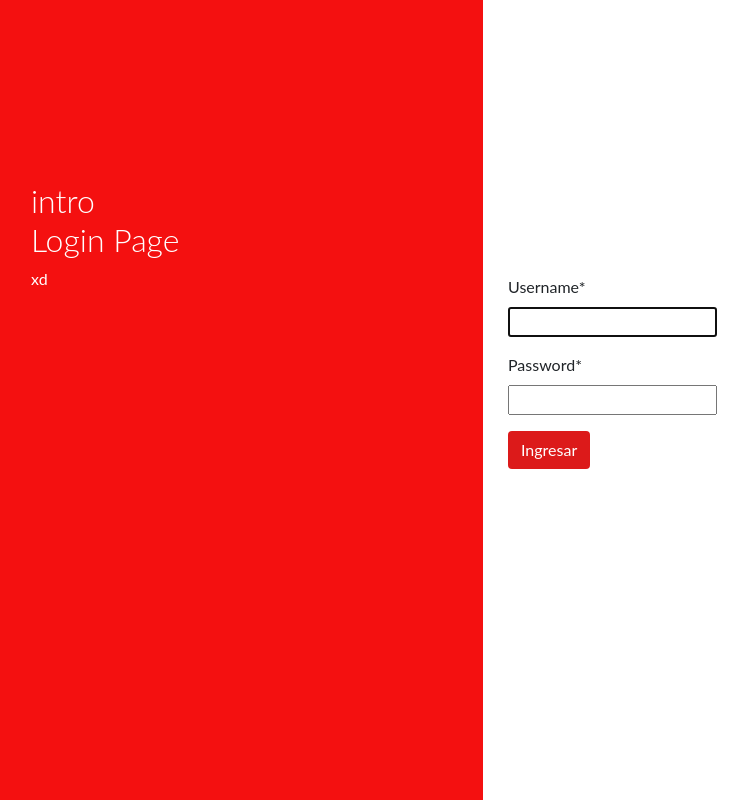
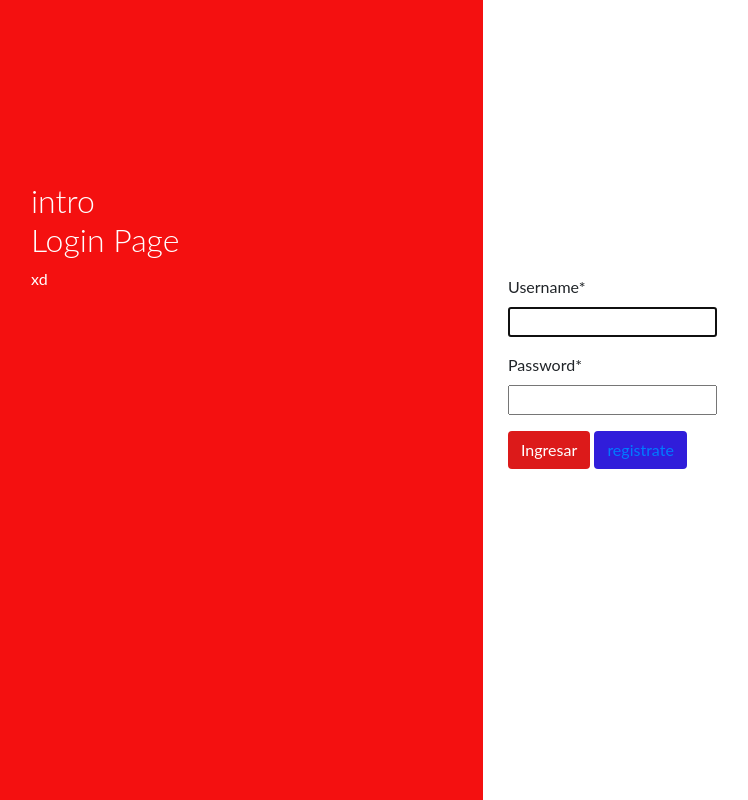
Before and after one commit to Alfonso54/Androide-17, a Django app: page /A_17_app/login/ in a window 1280 px wide. Shown: the whole page, without its empty margins (29-777 px from the left). Run offline with Django 4.2, Linux system fonts and the light colour scheme; some libraries are stand-ins or nearby versions.

Commit message:
modificando login

```diff
--- a/Proyecto/A_17_app/templates/dashboard.html
+++ b/Proyecto/A_17_app/templates/dashboard.html
@@ -5,4 +5,5 @@
     <h2>xD</h2>
     <a href= "{% url 'subirauto' %}">Subir Auto</a>
     <a href= "{% url 'verautos' %}">Ver Autos</a>
+    <a href= "{% url 'login_url' %}">Login</a>
 {% endblock%}
--- a/Proyecto/A_17_app/templates/registration/login.html
+++ b/Proyecto/A_17_app/templates/registration/login.html
@@ -28,7 +28,10 @@
              <div class="form-group">
                 {{ form.password|as_crispy_field }}
              </div>
-             <button type="submit" class="btn btn-black">Ingresar</button>
+             <div>
+               <button type="submit" class="btn btn-black">Ingresar</button>
+               <button type="submit" class="btn btn-q"><a href="{% url 'register_url' %}">registrate</button>
+            </div>
           </form>
        </div>
     </div>
--- a/Proyecto/static/plantilla.css
+++ b/Proyecto/static/plantilla.css
@@ -73,3 +73,10 @@ body {
     background-color: rgb(220, 26, 26) !important;
     color: #fff;
 }
+.btn-q{
+    background-color: rgb(48, 29, 218) !important;
+    color: rgb(255, 255, 255);
+}
+a{
+    text-decoration: none;
+}
--- a/Proyecto/static/plantilla1.css
+++ b/Proyecto/static/plantilla1.css
@@ -6,8 +6,7 @@ body {
 
 .main-head{
     height: 150px;
-    background: #FFF;
-
+    background: rgb(255, 255, 255);
 }
 
 .sidenav {
@@ -71,5 +70,5 @@ body {
 
 .btn-black{
     background-color: rgb(42, 26, 220) !important;
-    color: #fff;
+    color: rgb(255, 255, 255);
 }
```
